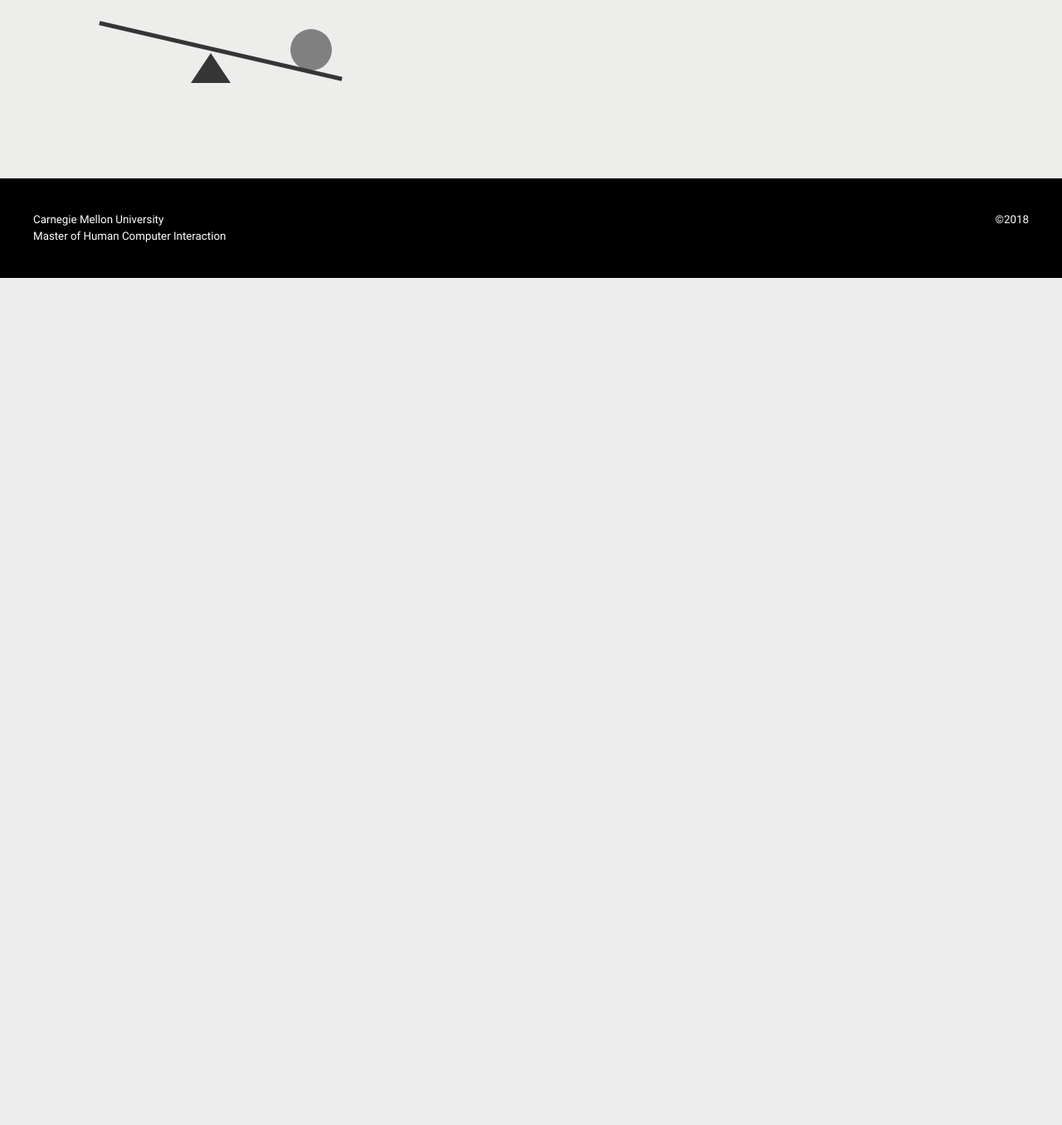
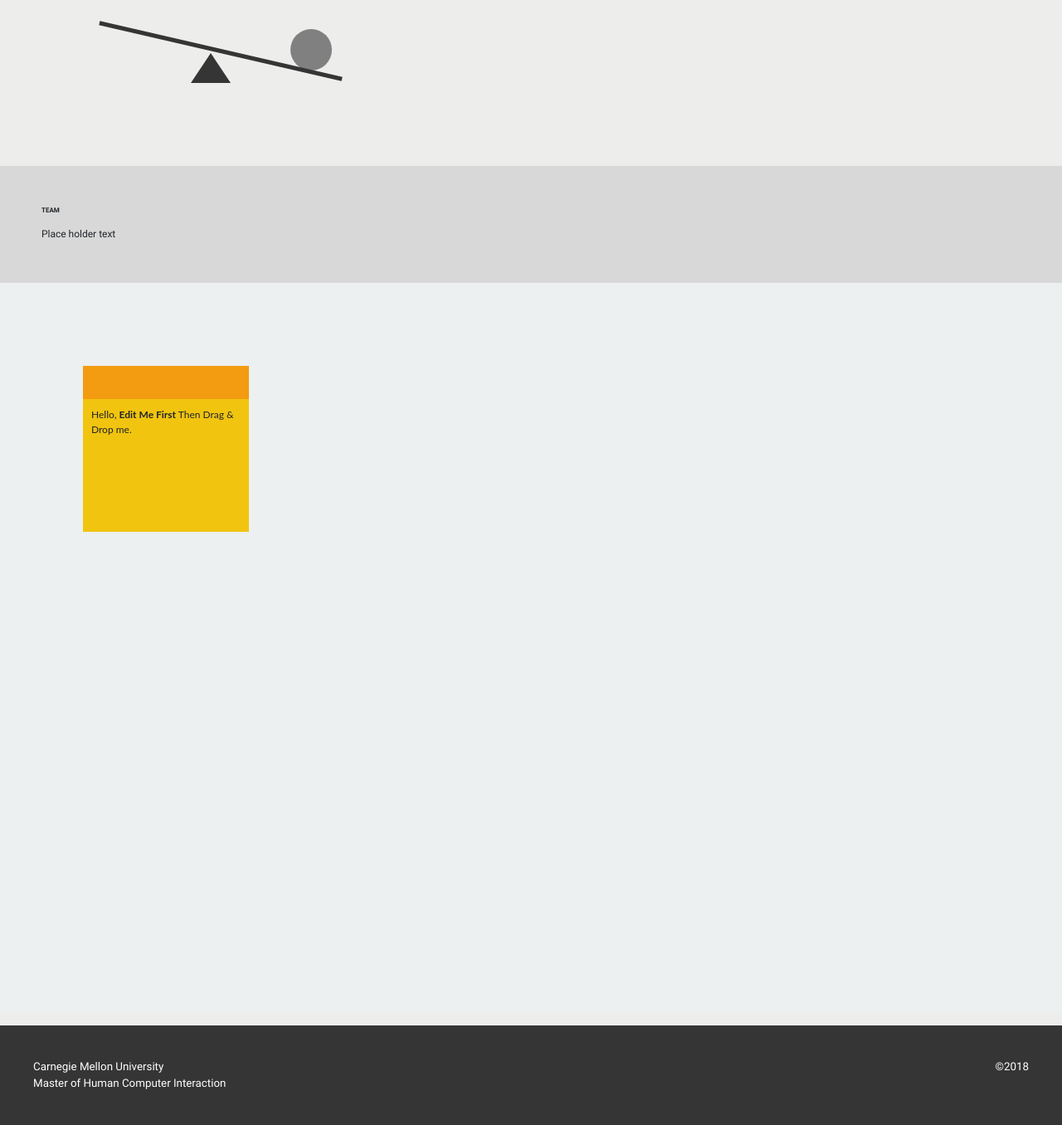
Before and after one commit to a-woods1/BB-website, a Flask app: page /story/ in a window 1280 px wide. Shown: the part 1757-3113 px from the top of the page at 83% size. Before the commit the page ends 2092 px from the top, so only its background shows below. Run offline with Flask 2, Linux system fonts and the light colour scheme; some libraries are stand-ins or nearby versions.

Commit message:
footer + post it notes
started experimenting with editables/dragagble post it notes

```diff
--- a/project/static/css/index.css
+++ b/project/static/css/index.css
@@ -539,7 +539,7 @@ h6 {
   margin: 15px auto auto;
   font-size: 10pt;
   color: white;
-  background-color: black;
+  background-color: #353535;
   padding: 40px;
 }
 :placeholder-shown {
@@ -1642,3 +1642,37 @@ body .ui_box:hover {
     transform: rotateZ(13deg);
   }
 }
+
+/* post it notes */
+
+#post-its{
+  background-color:#ecf0f1;
+  height:110vh;
+  padding: 100px;
+}
+.topBar{
+  position:absolute;
+  width:200px;
+  height:40px;
+  background-color:#f39c12;
+}
+.form{
+  margin-top:40px;
+  position:absolute;
+  width:200px;
+  height:160px;
+  background-color:#f1c40f;
+}
+.textAria{
+  position:absolute;
+  border-color:red;
+  width:180px;
+  height:140px;
+  position:absolute;
+  margin:10px;
+  font-family: 'Lato', sans-serif;
+  overflow:hide;
+}
+.textAria:focus{
+  outline: 0;
+}
--- a/project/static/js/story.js
+++ b/project/static/js/story.js
@@ -1,3 +1,10 @@
+$(function(){
+  $("#postIt").draggable({
+    handle:  '.topBar',
+    });
+});
+
+
 // Trigger CSS animations on scroll.
 // Detailed explanation can be found at http://www.bram.us/2013/11/20/scroll-animations/
 
--- a/project/templates/story.html
+++ b/project/templates/story.html
@@ -9,7 +9,11 @@
   <title>Team Bloomberg</title>
 
     <!-- JS -->
+
+    <link rel="stylesheet" href="https://code.jquery.com/ui/1.11.4/themes/smoothness/jquery-ui.min.css"/>
     <script src="https://ajax.googleapis.com/ajax/libs/jquery/3.3.1/jquery.min.js"></script>
+    <script type="text/javascript" src="https://code.jquery.com/ui/1.12.1/jquery-ui.min.js" /></script>
+
     <script src="{{ url_for('static', filename='js/story.js') }}"></script>
 
     <!-- CSS -->
@@ -18,6 +22,8 @@
     <link rel="stylesheet" href="{{ url_for('static', filename='css/bootstrap.min.css') }}">
     <link rel="stylesheet" href="{{ url_for('static', filename='css/font-awesome.min.css') }}">
     <link rel="stylesheet" href="{{ url_for('static', filename='css/index.css') }}">
+    <link rel="stylesheet" href="//code.jquery.com/ui/1.11.4/themes/smoothness/jquery-ui.css">
+
 
   <!-- CSS -->
   <link rel="stylesheet" href="{{ url_for('static', filename='css/normalize.min.css') }}">
@@ -206,8 +212,43 @@
 
 		</div>
 
+
+<!-- section4 -->
+     <div class="row">
+         <div class="col-12">
+            <div id="subhead">
+                    <h4> TEAM </h4>
+                    <div class="row">
+                        <div class="col-lg-3 col-sm-12">
+                        Place holder text
+                        </div>
+                    </div>
+            </div>
+        </div>
+     </div>
+
+
+
+
+<!-- post it notes -->
+<div id="post-its">
+
+				<div id="postIt">
+				  <div class=topBar></div>
+				  <div class=form>
+				    <div contenteditable class=textAria>
+				      Hello, <b>Edit Me First</b> Then Drag & Drop me.
+				    </div>
+				  </div>
+				</div>
+	</div>
+
+
+
+
     <!-- Header -->
     <div class="container">
+
 
 
     <!-- Portfolio -->
```
